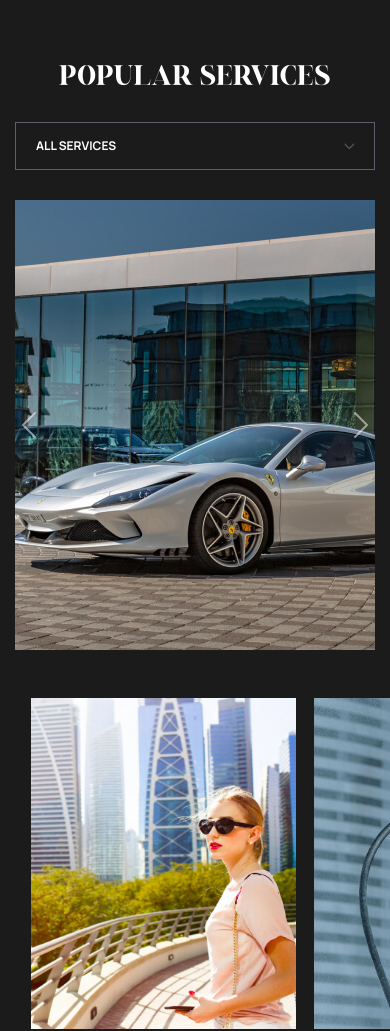
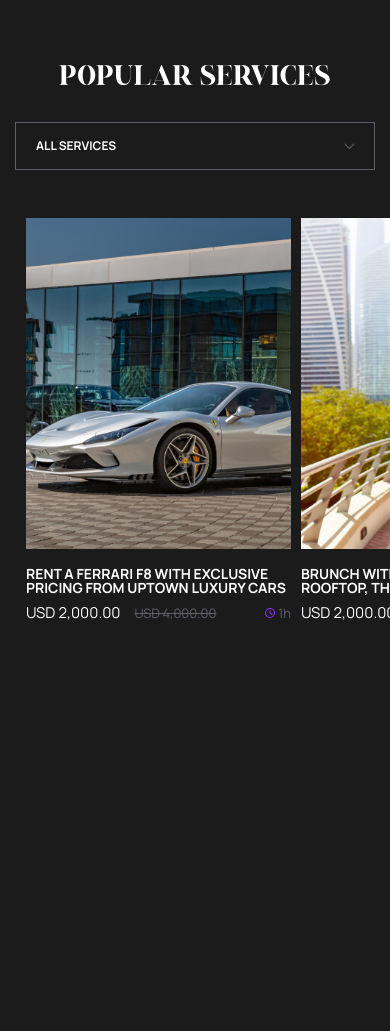
Before and after one commit to Vladyslav-Vorobiov/Iconik_Event_Atelier, a website: page index.html in a window 390 px wide. After the commit the page ends 844 px from the top, so only its background shows below. Drawn offline with nearby package versions, Linux system fonts and the light colour scheme.

Commit message:
carousel added

```diff
--- a/index.html
+++ b/index.html
@@ -141,15 +141,13 @@
         </div>
         <div
           id="carouselExampleCaptions"
-          class="carousel slide"
+          class="carousel slide d-none d-lg-block"
           data-bs-ride="true"
           data-bs-touch="true"
         >
           <div class="carousel-inner">
             <div class="carousel-item active">
-              <div
-                class="d-flex justify-content-center justify-content-lg-between"
-              >
+              <div class="d-flex gap-3 justify-content-lg-between">
                 <div class="card-wrapper">
                   <img
                     src="./images/service-cover-rent-ferrari.jpg"
@@ -186,30 +184,6 @@
                   />
                 </div>
               </div>
-              <div class="carousel-caption d-none d-md-block">
-                <h5>First slide label</h5>
-                <p>
-                  Some representative placeholder content for the first slide.
-                </p>
-              </div>
-            </div>
-            <div class="carousel-item">
-              <div class="card-wrapper m-auto">
-                <img
-                  src="./images/service-cover-brunch-with-pool.jpg"
-                  class="d-block"
-                  alt="..."
-                />
-              </div>
-            </div>
-            <div class="carousel-item">
-              <div class="card-wrapper m-auto">
-                <img
-                  src="./images/service-cover-live-the-billionaire-life.jpg"
-                  class="d-block"
-                  alt="..."
-                />
-              </div>
             </div>
           </div>
           <button
@@ -232,19 +206,88 @@
           </button>
         </div>
 
-        <div class="carus mt-5 ps-3">
-          <div class="carus-box">
-            <div class="carus-card d-inline-block">
-              <img src="./images/service-cover-brunch-with-pool.jpg" alt="" />
+        <div class="carousel-custom mt-5 ps-3 d-lg-none">
+          <div class="carousel-custom__box">
+            <div class="carousel-custom__card card-custom">
+              <img
+                src="./images/service-cover-rent-ferrari.jpg"
+                alt="silver car ferrari f8"
+              />
+              <div class="card-custom__body">
+                <a class="card-custom__title" href="#">
+                  Rent a ferrari F8 with exclusive pricing from uptown luxury
+                  cars
+                </a>
+              </div>
+              <div class="card-custom__footer">
+                <h6 class="card-custom__text1">usd 2,000.00</h6>
+                <span class="card-custom__text2">usd 4,000.00</span>
+                <span class="card-custom__text3"> 1h</span>
+              </div>
             </div>
-            <div class="carus-card d-inline-block">
-              <img src="./images/service-cover-flyboard.jpg" alt="" />
+            <div class="carousel-custom__card card-custom">
+              <img
+                src="./images/service-cover-brunch-with-pool.jpg"
+                alt="woman in front of Dubai skyscrapers"
+              />
+              <div class="card-custom__body">
+                <a class="card-custom__title" href="#">
+                  brunch with pool access at rooftop, the burj club
+                </a>
+              </div>
+              <div class="card-custom__footer">
+                <h6 class="card-custom__text1">usd 2,000.00</h6>
+                <span class="card-custom__text2">usd 4,000.00</span>
+                <span class="card-custom__text3"> 1h</span>
+              </div>
             </div>
-            <div class="carus-card d-inline-block">
+            <div class="carousel-custom__card card-custom">
               <img
                 src="./images/service-cover-live-the-billionaire-life.jpg"
-                alt=""
+                alt="rolls-royce car"
               />
+              <div class="card-custom__body">
+                <a class="card-custom__title" href="#">
+                  live the billionaire life for a day in dubai
+                </a>
+              </div>
+              <div class="card-custom__footer">
+                <h6 class="card-custom__text1">usd 2,000.00</h6>
+                <span class="card-custom__text2">usd 4,000.00</span>
+                <span class="card-custom__text3"> 1h</span>
+              </div>
+            </div>
+            <div class="carousel-custom__card card-custom">
+              <img
+                src="./images/service-cover-friday-brunch.jpg"
+                alt="tea, cocktails and sweets near the pool"
+              />
+              <div class="card-custom__body">
+                <a class="card-custom__title" href="#">
+                  friday brunch at frangipani on zaya nurai island, abu dhabi
+                </a>
+              </div>
+              <div class="card-custom__footer">
+                <h6 class="card-custom__text1">usd 2,000.00</h6>
+                <span class="card-custom__text2">usd 4,000.00</span>
+                <span class="card-custom__text3"> 1h</span>
+              </div>
+            </div>
+            <div class="carousel-custom__card card-custom">
+              <img
+                src="./images/service-cover-flyboard.jpg"
+                alt="man in the air on flyboard"
+              />
+              <div class="card-custom__body">
+                <a class="card-custom__title" href="#">
+                  Flyboard in Dubai marina
+                </a>
+              </div>
+              <div class="card-custom__footer">
+                <h6 class="card-custom__text1">usd 2,000.00</h6>
+                <span class="card-custom__text2">usd 4,000.00</span>
+                <span class="card-custom__text3"> 1h</span>
+              </div>
             </div>
           </div>
         </div>
--- a/scss/pages/home/home.scss
+++ b/scss/pages/home/home.scss
@@ -69,7 +69,6 @@
     }
   }
   .carousel-inner {
-    overflow: visible;
     .card-wrapper {
       max-width: 360px;
       max-height: 450px;
@@ -80,20 +79,68 @@
   }
 }
 
-.carus {
-  white-space: nowrap;
-  overflow: scroll;
-  .carus-box {
-    img {
-      width: 100%;
-      object-fit: cover;
-    }
+.carousel-custom {
+  margin-bottom: 200px;
+  overflow-x: scroll;
+  font-size: 0;
+  &__box {
+    display: flex;
   }
 
-  .carus-card {
-    width: 265px;
-    height: 331px;
-    margin-left: 15px;
+  &__card {
+    display: flex;
+    flex: 1 1 auto;
+    flex-direction: column;
+    max-width: 265px;
+    margin-left: 10px;
+    white-space: wrap;
+  }
+
+  .card-custom {
+    &__body {
+      flex-grow: 1;
+    }
+    &__title {
+      display: block;
+      margin: 18px 0 8px 0;
+      font-size: 14px;
+      text-transform: uppercase;
+      font-weight: bold;
+      text-decoration: none;
+      color: $white;
+    }
+    &__footer {
+      display: flex;
+      justify-content: space-between;
+      align-items: center;
+    }
+    &__text1 {
+      text-transform: uppercase;
+      margin-right: 14px;
+    }
+    &__text2 {
+      @extend %main-text;
+      color: $light-grey;
+      text-transform: uppercase;
+      text-decoration: line-through;
+      flex: 1 1 auto;
+    }
+    &__text3 {
+      @extend %main-text;
+      color: $light-grey;
+      position: relative;
+      &::before {
+        content: "";
+        background-image: url(../images/clock.svg);
+        background-size: 10px 10px;
+        width: 10px;
+        height: 10px;
+        position: absolute;
+        top: 50%;
+        transform: translateY(-50%);
+        right: 125%;
+      }
+    }
   }
 }
 
@@ -124,5 +171,8 @@
         }
       }
     }
+    .carousel {
+      padding: 0 20px;
+    }
   }
 }
```
Also changed, not shown: styles/style.css, 1 other file.
